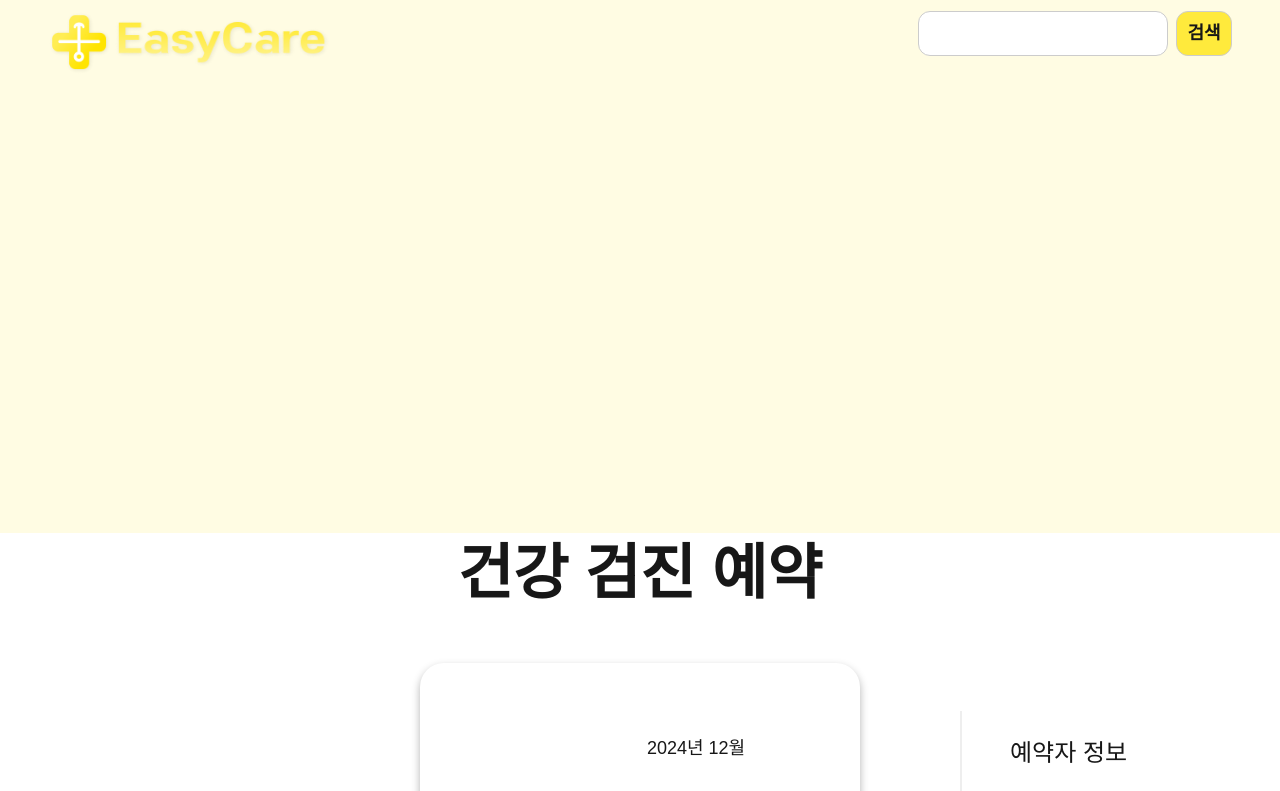
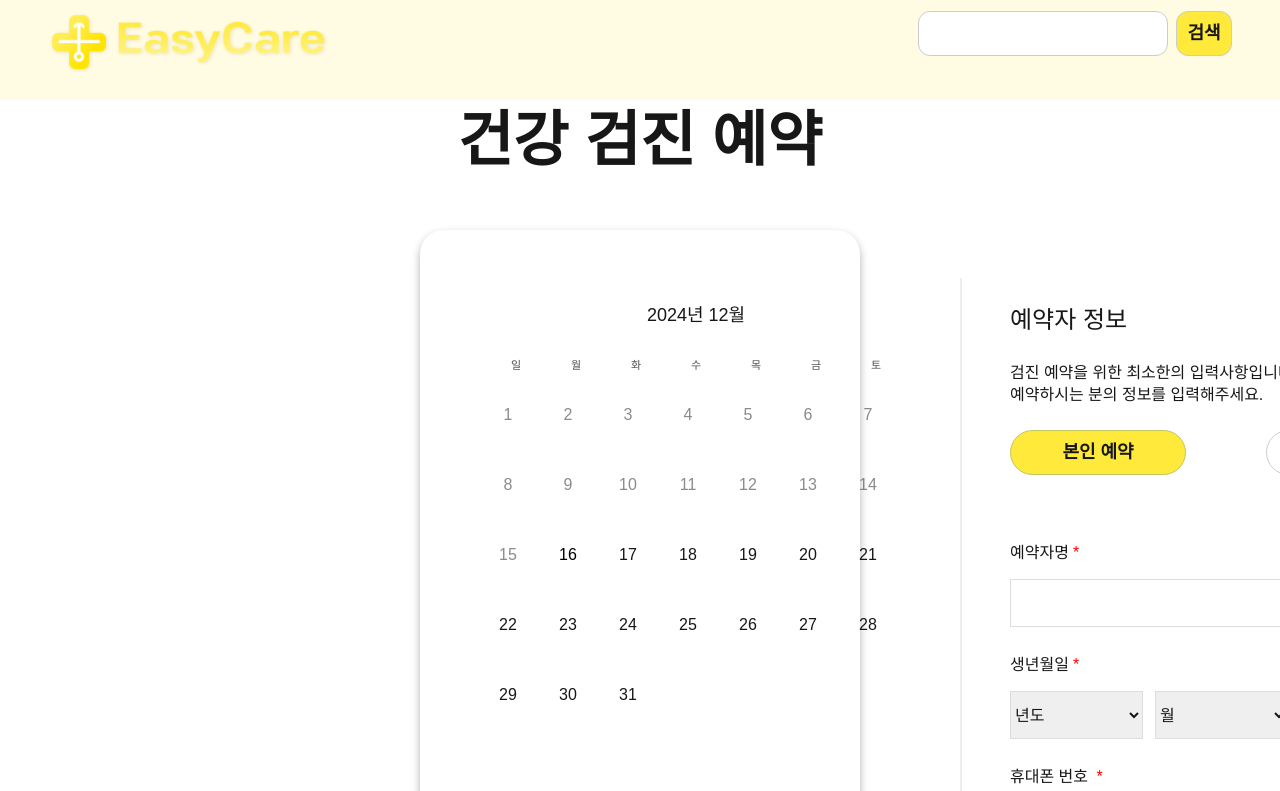
Before and after one commit to hospital-reservation-system/front, a Next.js app: page / in a window 1280 px wide. Shown: the top 791 px of the page. Built offline with nearby package versions, Linux system fonts and the light colour scheme.

Commit message:
header height 수정

```diff
--- a/src/app/components/Header/Header.module.scss
+++ b/src/app/components/Header/Header.module.scss
@@ -3,7 +3,7 @@
     justify-content: space-between;
     align-items: flex-start;
     max-width: 1920px;
-    height: 533px;
+    height: 100px;
     min-height: 80px;
     padding: 11px 48px;
     background-color: #fffce3;
```
